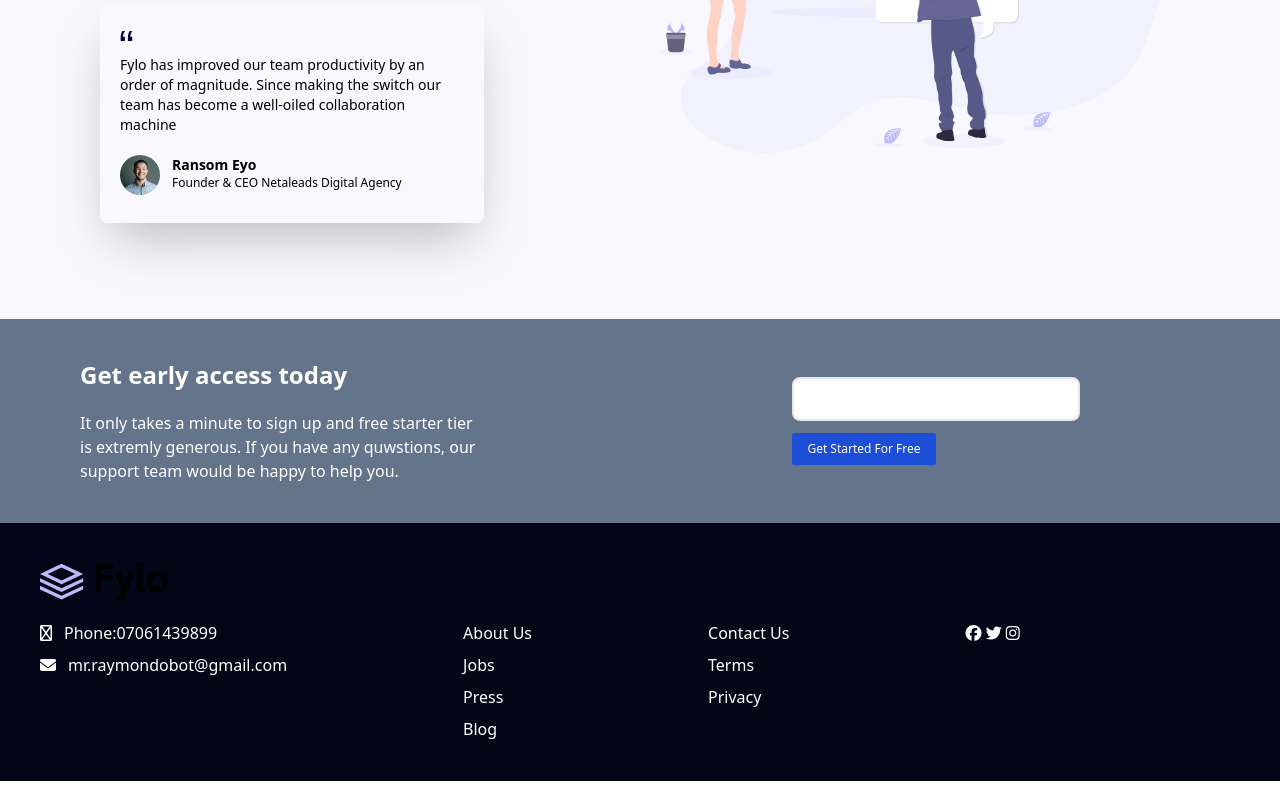
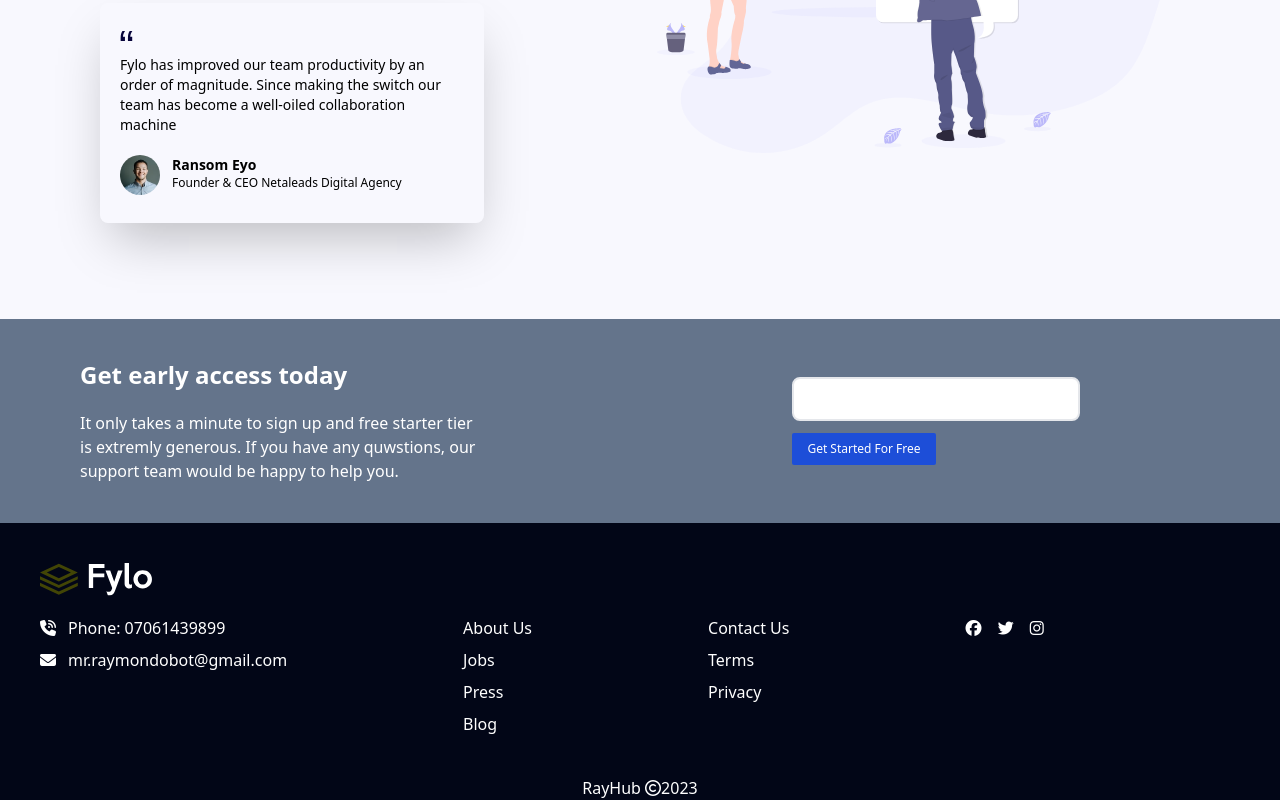
Before and after one commit to RayHub1/fylo-landing-page, a website: page index.html in a window 1280 px wide. Shown: the part 1093-1893 px from the top of the page. Drawn offline with Linux system fonts and the light colour scheme.

Commit message:
last commit

```diff
--- a/index.html
+++ b/index.html
@@ -15,7 +15,7 @@
   <body>
     <div class="">
       <header
-        class="flex lg:px-20 py-10 lg:gap-[800px] gap-16 items-center justify-center"
+        class="flex lg:px-10 py-10 lg:gap-[800px] gap-16 items-center justify-center"
       >
         <div class="lg:w-20 w-16">
           <img src="../images/logo.svg" alt="" />
@@ -133,12 +133,17 @@
       </section>
       <footer class="bg-slate-950 text-white">
         <div class="px-10 py-10">
-          <img src="../images/logo.svg" alt="" class="w-32 pb-5 text-white" />
+          <img
+            src="../images/logo.svg"
+            alt=""
+            class="w-28 pb-5 text-white"
+            style="filter: invert(1)"
+          />
           <div class="flex lg:gap-44 flex-col lg:flex-row gap-10">
             <div class="flex flex-col gap-2">
               <div class="flex items-center gap-3">
-                <i class="fa-regular fa-phone-volume"></i>
-                <h1>Phone:07061439899</h1>
+                <i class="fa-solid fa-phone-volume"></i>
+                <h1>Phone: 07061439899</h1>
               </div>
               <div class="flex items-center gap-3">
                 <i class="fa-sharp fa-solid fa-envelope"></i>
@@ -157,11 +162,14 @@
               <h1>privacy</h1>
             </div>
             <div class="text-center">
-              <i class="fa-brands fa-facebook"></i>
+              <i class="fa-brands fa-facebook mr-3"></i>
               <i class="fa-brands fa-twitter"></i>
-              <i class="fa-brands fa-instagram"></i>
+              <i class="fa-brands fa-instagram ml-3"></i>
             </div>
           </div>
+        </div>
+        <div class="text-center">
+          RayHub <span><i class="fa-regular fa-copyright"></i></span>2023
         </div>
       </footer>
     </div>
```
Also changed, not shown: output.css.
